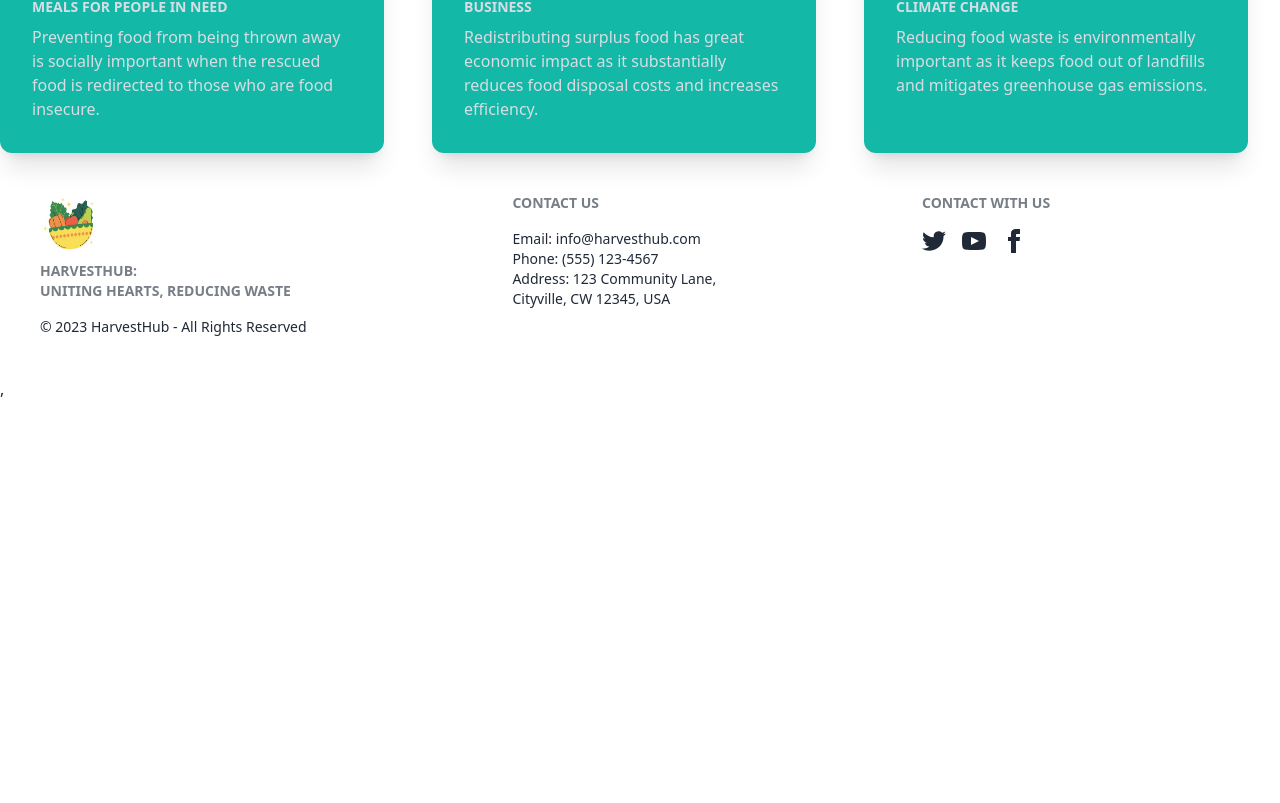
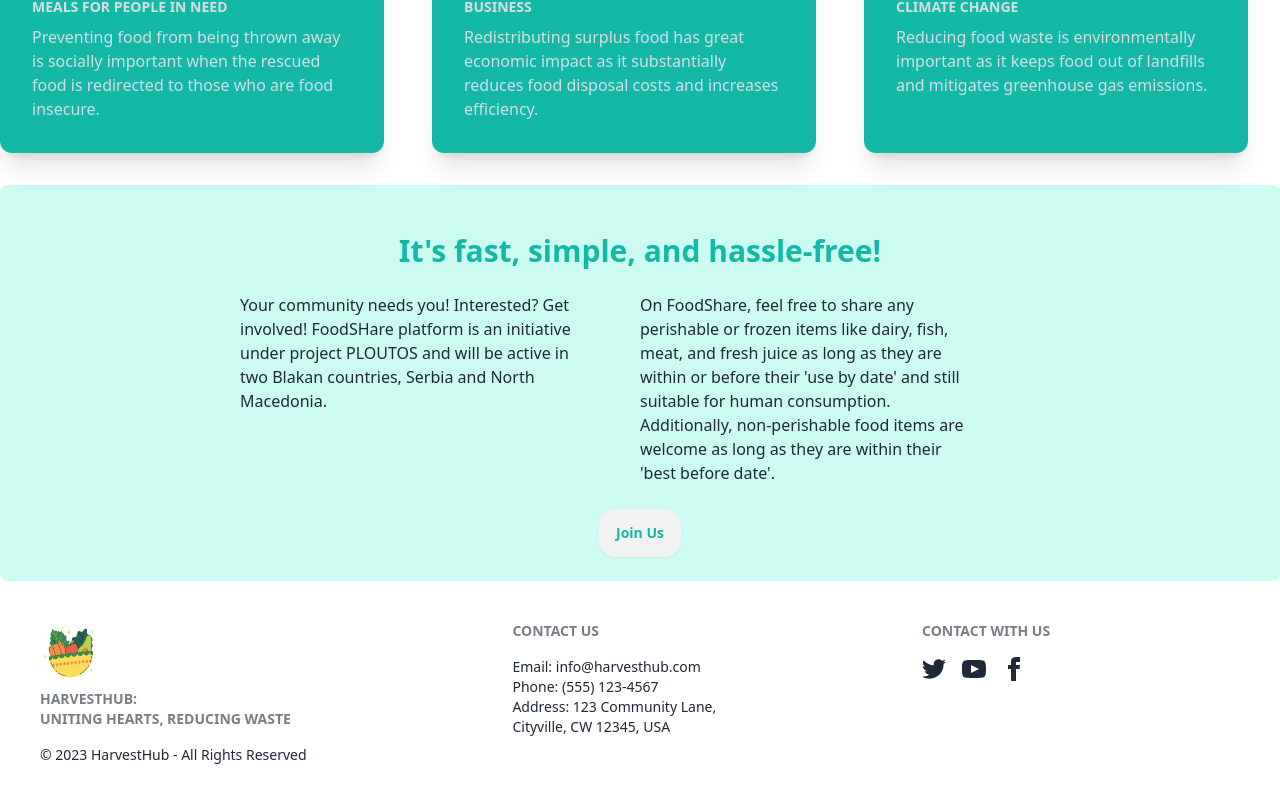
Before and after one commit to Afsana-Tasnim-Juha/Community_Food_Redistribution_Platform, a React (Vite) app: page /Registration in a window 1280 px wide. Shown: the part 1207-2010 px from the top of the page. Before the commit the page ends 1608 px from the top, so only its background shows below. Built offline with nearby package versions, Linux system fonts and the light colour scheme; no server answers.

Commit message:
Another Extra featured added in the home page

```diff
--- a/src/Layout/Main.jsx
+++ b/src/Layout/Main.jsx
@@ -2,6 +2,7 @@ import { Outlet } from "react-router-dom";
 import Footer from "../Pages/Shared/Footer/Footer";
 import NavBar from './../Pages/Shared/NavBar/NavBar';
 import ExtraFeatured1 from "../Pages/Home/ExtraFeatured1/ExtraFeatured1";
+import ExtraFeatured2 from "../Pages/Home/ExtraFeatured2/ExtraFeatured2";
 
 
 
@@ -11,6 +12,7 @@ const Main = () => {
             <NavBar></NavBar>
             <Outlet></Outlet>
             <ExtraFeatured1></ExtraFeatured1>
+            <ExtraFeatured2></ExtraFeatured2>
             <Footer></Footer>
         </div>
     );
--- /dev/null
+++ b/src/Pages/Home/ExtraFeatured2/ExtraFeatured2.jsx
@@ -0,0 +1,20 @@
+
+
+const ExtraFeatured2 = () => {
+    return (
+        <div className="bg-teal-100  rounded-lg mt-8">
+            <h2 className="text-center font-bold text-teal-500 text-3xl pt-12">
+                It's fast, simple, and hassle-free!</h2>
+            <div className="grid grid-cols-1 lg:grid-cols-2 mt-6 ">
+                <p className=" ml-60">Your community needs you! Interested? Get <br /> involved! FoodSHare platform is an initiative <br /> under project PLOUTOS and will be active in <br /> two Blakan countries, Serbia and North <br /> Macedonia.</p>
+                <p className="mr-60">
+                    On FoodShare, feel free to share any <br /> perishable or frozen items like dairy, fish, <br /> meat, and fresh juice as long as they are <br /> within or before their 'use by date' and still <br /> suitable for human consumption. <br /> Additionally, non-perishable food items are <br /> welcome as long as they are within their <br /> 'best before date'.</p>
+            </div>
+            <div className="text-center mt-6 ">
+                <button className="btn rounded-2xl mb-6 text-teal-500 ">Join Us</button>
+            </div>
+        </div>
+    );
+};
+
+export default ExtraFeatured2;
```
